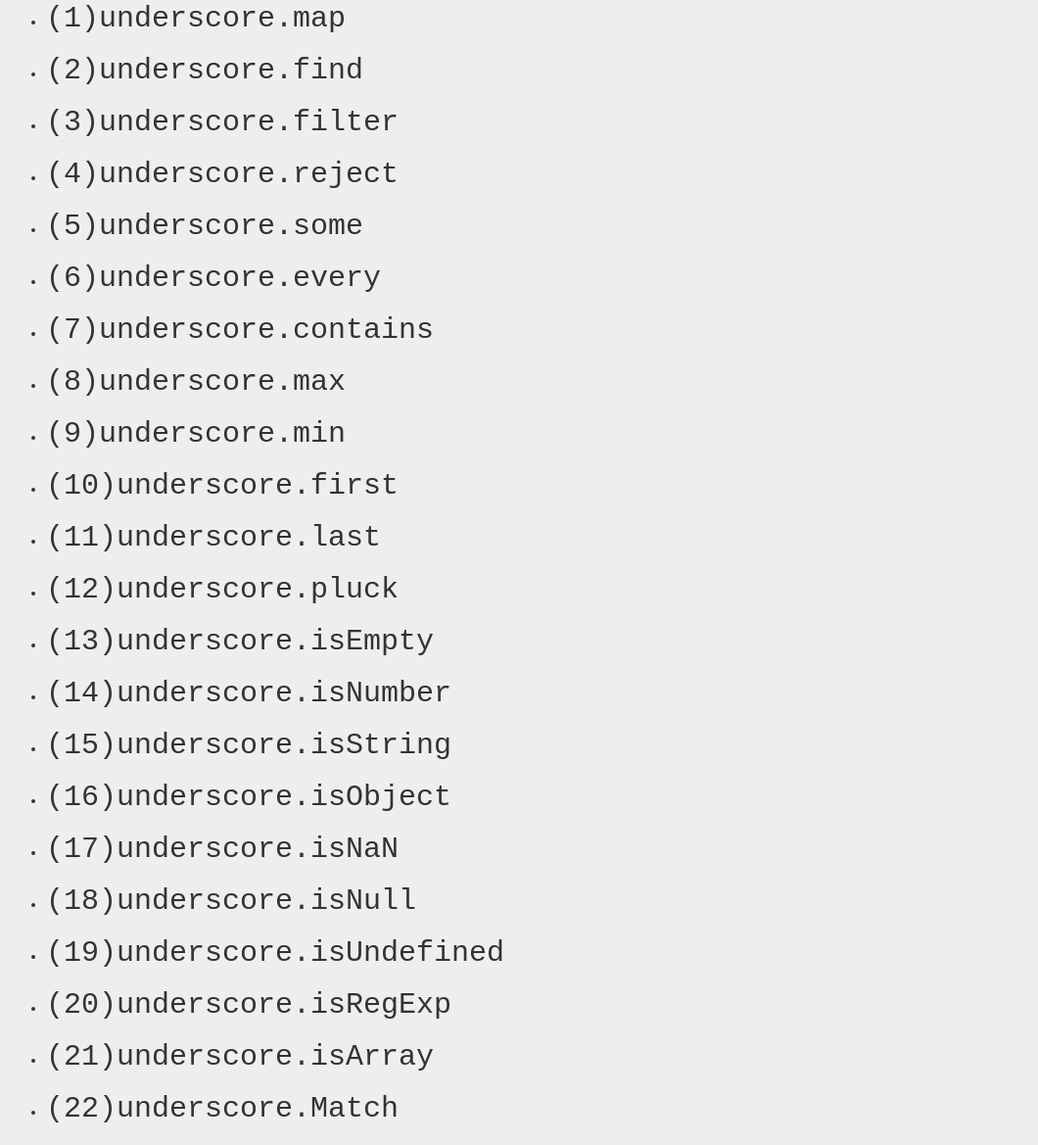
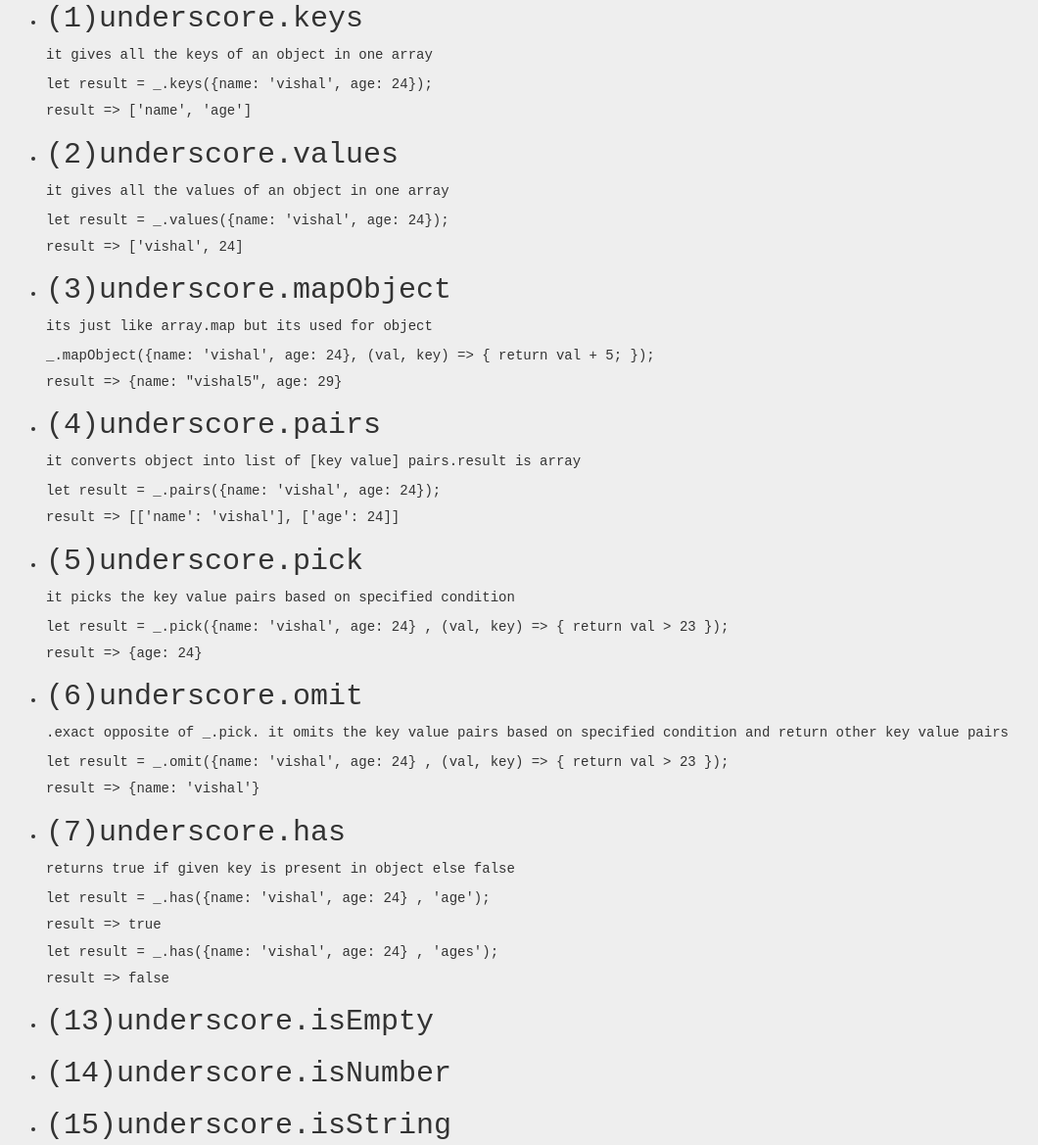
Before and after one commit to sanketwalunjkar/Javascript_practice, a plain HTML site: page underscore_methods_demo/underscore_utitlities.html in a window 1280 px wide. Shown: the part 166-1335 px from the top of the page at 98% size, without its empty margins (63-1123 px from the left). Drawn offline with nearby package versions, Linux system fonts and the light colour scheme.

Commit message:
obejct methods added

```diff
--- a/underscore_methods_demo/underscore_utitlities.html
+++ b/underscore_methods_demo/underscore_utitlities.html
@@ -41,7 +41,7 @@ body{
   5)objects functions
   6)Chaining
   7)
-  <ul class="utilityListing">
+  <ul class="utilityListing hide">
       <li>
           <h2 class="mainHead" onclick="toggleContent(event)">(1)underscore.map</h2>
           <div class='bodyContent'>
@@ -150,9 +150,67 @@ body{
           <div class='bodyContent'>
           </div>
       </li>
+  </ul>
+  <ul className='utilityListing'>
       <li>
-          <h2 class="mainHead" onclick="toggleContent(event)">(12)underscore.pluck</h2>
+          <h2 class="mainHead" onclick="toggleContent(event)">(1)underscore.keys</h2>
           <div class='bodyContent'>
+              <p>it gives all the keys of an object in one array</p>
+              <p>let result = _.keys({name: 'vishal', age: 24});</p>
+              <h5>result => ['name', 'age'] </h5>
+          </div>
+      </li>
+      <li>
+          <h2 class="mainHead" onclick="toggleContent(event)">(2)underscore.values</h2>
+          <div class='bodyContent'>
+              <p>it gives all the values of an object in one array</p>
+              <p>let result = _.values({name: 'vishal', age: 24});</p>
+              <h5>result => ['vishal', 24] </h5>
+          </div>
+      </li>
+      <li>
+          <h2 class="mainHead" onclick="toggleContent(event)">(3)underscore.mapObject</h2>
+          <div class='bodyContent'>
+              <p>its just like array.map but its used for object</p>
+              <p>_.mapObject({name: 'vishal', age: 24}, (val, key) => {
+                    return val + 5;
+                  });
+              </p>
+              <h5>result => {name: "vishal5", age: 29} </h5>
+          </div>
+      </li>
+      <li>
+          <h2 class="mainHead" onclick="toggleContent(event)">(4)underscore.pairs</h2>
+          <div class='bodyContent'>
+              <p>it converts object into list of [key value] pairs.result is array</p>
+              <p>let result = _.pairs({name: 'vishal', age: 24});</p>
+              <h5>result => [['name': 'vishal'], ['age': 24]] </h5>
+          </div>
+      </li>
+      <li>
+          <h2 class="mainHead" onclick="toggleContent(event)">(5)underscore.pick</h2>
+          <div class='bodyContent'>
+              <p>it picks the key value pairs based on specified condition</p>
+              <p>let result = _.pick({name: 'vishal', age: 24} , (val, key) => { return val > 23 });</p>
+              <h5>result => {age: 24} </h5>
+          </div>
+      </li>
+      <li>
+          <h2 class="mainHead" onclick="toggleContent(event)">(6)underscore.omit</h2>
+          <div class='bodyContent'>
+              <p>.exact opposite of _.pick. it omits the key value pairs based on specified condition and return other key value pairs</p>
+              <p>let result = _.omit({name: 'vishal', age: 24} , (val, key) => { return val > 23 });</p>
+              <h5>result => {name: 'vishal'} </h5>
+          </div>
+      </li>
+      <li>
+          <h2 class="mainHead" onclick="toggleContent(event)">(7)underscore.has</h2>
+          <div class='bodyContent'>
+              <p>returns true if given key is present in object else false</p>
+              <p>let result = _.has({name: 'vishal', age: 24} , 'age');</p>
+              <h5>result => true </h5>
+              <p>let result = _.has({name: 'vishal', age: 24} , 'ages');</p>
+              <h5>result => false </h5>
           </div>
       </li>
       <li>
```
